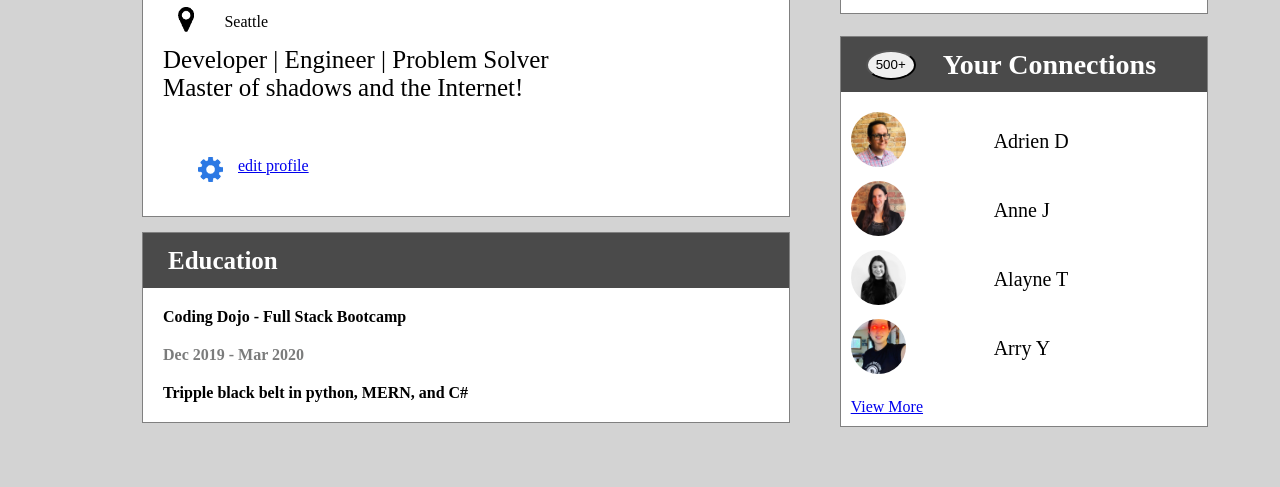
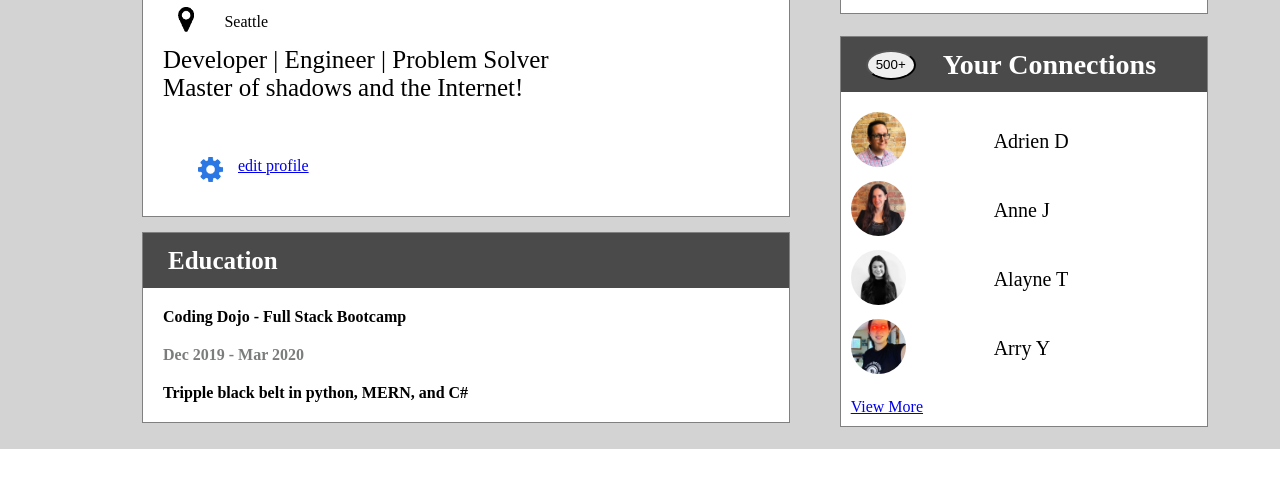
Before and after one commit to Alan-Lytton/Alan_Lytton_profilePage_Assignment, a plain HTML site: page index.html in a window 1280 px wide. Shown: the part 301-788 px from the top of the page. Drawn offline with Linux system fonts and the light colour scheme.

Commit message:
Adjusting for larger screens

```diff
--- a/style.css
+++ b/style.css
@@ -4,7 +4,7 @@
 }
 .container{
     width: auto;
-    height: 840px;
+    height: 100%;
     background-color: lightgray;
 }
 
```
